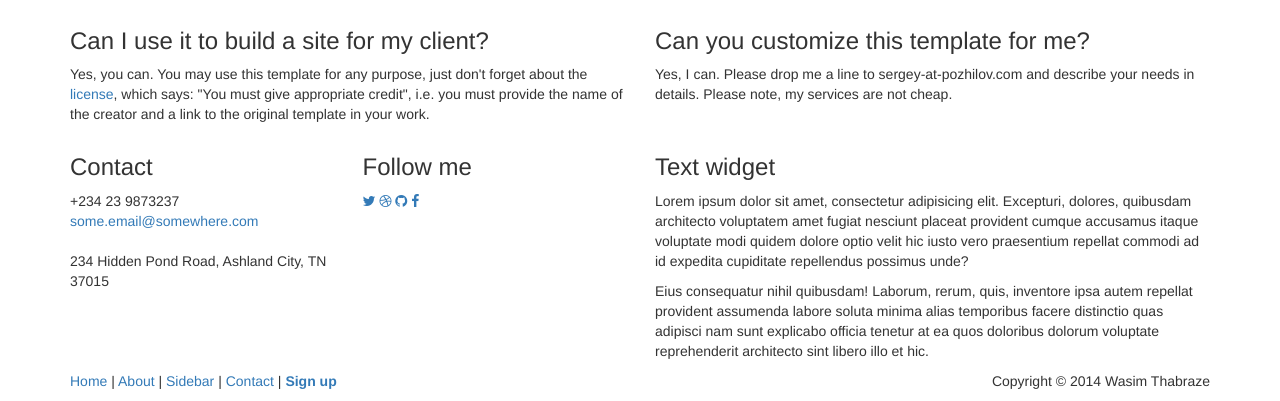
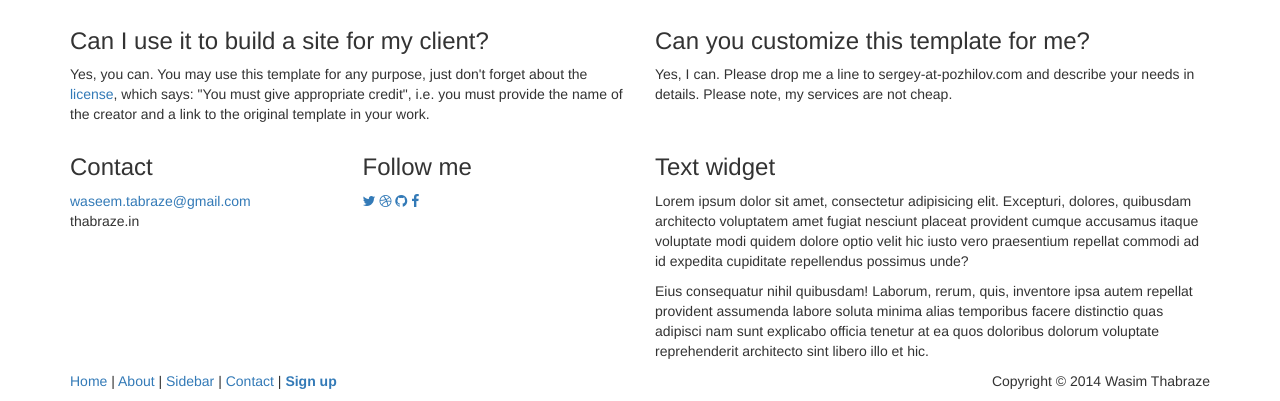
Before and after one commit to waseem18/gitpromote, a Python web app: template templates/index.html in a window 1280 px wide. Shown: the part 1078-1479 px from the top of the page. Run offline with Jinja, Linux system fonts and the light colour scheme; the template is opened without the code that fills it, so the values that code supplies are empty; some libraries are stand-ins or nearby versions.

Commit message:
Updated index page

```diff
--- a/templates/index.html
+++ b/templates/index.html
@@ -6,11 +6,11 @@
 	<meta name="description" content="">
 	<meta name="author"      content="Sergey Pozhilov (GetTemplate.com)">
 
-	<title>Progressus - Free business bootstrap template by GetTemplate</title>
+	<title>gitpromote</title>
 
-	<link rel="shortcut icon" href="assets/images/gt_favicon.png">
+	<link rel="shortcut icon" href="assets/images/favicon.png">
 
-	<link rel="stylesheet" media="screen" href="http://fonts.googleapis.com/css?family=Open+Sans:300,400,700">
+	<link rel="stylesheet" media="screen" href="https://fonts.googleapis.com/css?family=Open+Sans:300,400,700">
 	<link rel="stylesheet" href="assets/css/bootstrap.min.css">
 	<link rel="stylesheet" href="assets/css/font-awesome.min.css">
 
@@ -32,7 +32,7 @@
 			<div class="navbar-header">
 				<!-- Button for smallest screens -->
 				<button type="button" class="navbar-toggle" data-toggle="collapse" data-target=".navbar-collapse"><span class="icon-bar"></span> <span class="icon-bar"></span> <span class="icon-bar"></span> </button>
-				<a class="navbar-brand" href="index.html"><h1 style="margin-top:-14px">gitpromote</h1></a>
+				<a class="navbar-brand" href="/"><h1 style="margin-top:-14px">gitpromote</h1></a>
 			</div>
 			<div class="navbar-collapse collapse">
 				<ul class="nav navbar-nav pull-right">
@@ -171,10 +171,8 @@
 					<div class="col-md-3 widget">
 						<h3 class="widget-title">Contact</h3>
 						<div class="widget-body">
-							<p>+234 23 9873237<br>
-								<a href="mailto:#">some.email@somewhere.com</a><br>
-								<br>
-								234 Hidden Pond Road, Ashland City, TN 37015
+								<a href="mailto:">waseem.tabraze@gmail.com</a><br>
+								thabraze.in
 							</p>
 						</div>
 					</div>
@@ -238,8 +236,8 @@
 
 
 	<!-- JavaScript libs are placed at the end of the document so the pages load faster -->
-	<script src="http://ajax.googleapis.com/ajax/libs/jquery/1.10.2/jquery.min.js"></script>
-	<script src="http://netdna.bootstrapcdn.com/bootstrap/3.0.0/js/bootstrap.min.js"></script>
+	<script src="https://ajax.googleapis.com/ajax/libs/jquery/1.10.2/jquery.min.js"></script>
+	<script src="https://netdna.bootstrapcdn.com/bootstrap/3.0.0/js/bootstrap.min.js"></script>
 	<script src="assets/js/headroom.min.js"></script>
 	<script src="assets/js/jQuery.headroom.min.js"></script>
 	<script src="assets/js/template.js"></script>
```
